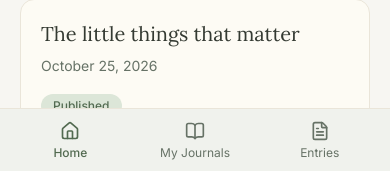
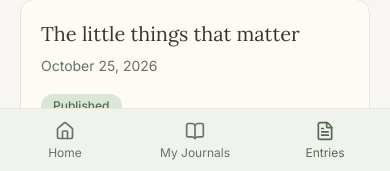
Before and after one commit to rburd84/journal-space, a React (Vite) app in the folder frontend/: page /entries in a window 390 px wide. Shown: the part 671-842 px from the top of the page. Built offline with nearby package versions, Linux system fonts and the light colour scheme.

Commit message:
fixes to mobile navigation

```diff
--- a/frontend/src/components/MobileNav.jsx
+++ b/frontend/src/components/MobileNav.jsx
@@ -1,34 +1,31 @@
 import {BookOpen, FileText, House} from "lucide-react";
+import {NavLink} from "react-router";
 
 const navigationItems = [
-    {label: "Home", icon: House},
-    {label: "My Journals", icon: BookOpen},
-    {label: "Entries", icon: FileText},
+    {label: "Home", path: "/", icon: House, end: true,},
+    {label: "My Journals", path: "/journals", icon: BookOpen},
+    {label: "Entries", path: "/entries", icon: FileText, end: true,},
 ]
 
 export default function MobileNav() {
-    return (
-        <nav
+    return (<nav
             aria-label="Mobile navigation"
-            className="fixed inset-x-0 bottom-0 z-20 flex items-center justify-around border-t border-paper-border bg-sidebar px-2 pb-[env(safe-area-inset-bottom)] md:hidden"
+            className="fixed inset-x-0 bottom-0 z-50 border-t border-paper-border bg-sidebar pb-[env(safe-area-inset-bottom)] md:hidden"
         >
-            {navigationItems.map(item => {
-                const Icon = item.icon
-                const isActive = item.label === "Home"
+            <div className="flex items-center justify-around">
+                {navigationItems.map((item) => {
+                    const Icon = item.icon
 
-                return (
-                    <div
-                        key={item.label}
-                        className={`flex min-h-16 flex-1 flex-col items-center justify-center gap-1 ${
-                            isActive
-                                ? "font-medium text-sage-dark"
-                                : "text-muted-foreground"
-                        }`}>
-                        <Icon size={20} aria-hidden="true"/>
-                        <span className="text-xs">{item.label}</span>
-                    </div>
-                )
-            })}
-        </nav>
-    )
+                    return (<NavLink
+                            key={item.path}
+                            to={item.path}
+                            end={item.end}
+                            className={({isActive}) => `flex min-h-16 flex-1 flex-col items-center justify-center gap-1 text-xs transition-colors ${isActive ? "text-sage-dark" : "text-muted-foreground"}`}
+                        >
+                            <Icon size={20} aria-hidden="true"/>
+                            <span>{item.label}</span>
+                        </NavLink>)
+                })}
+            </div>
+        </nav>)
 }
```
